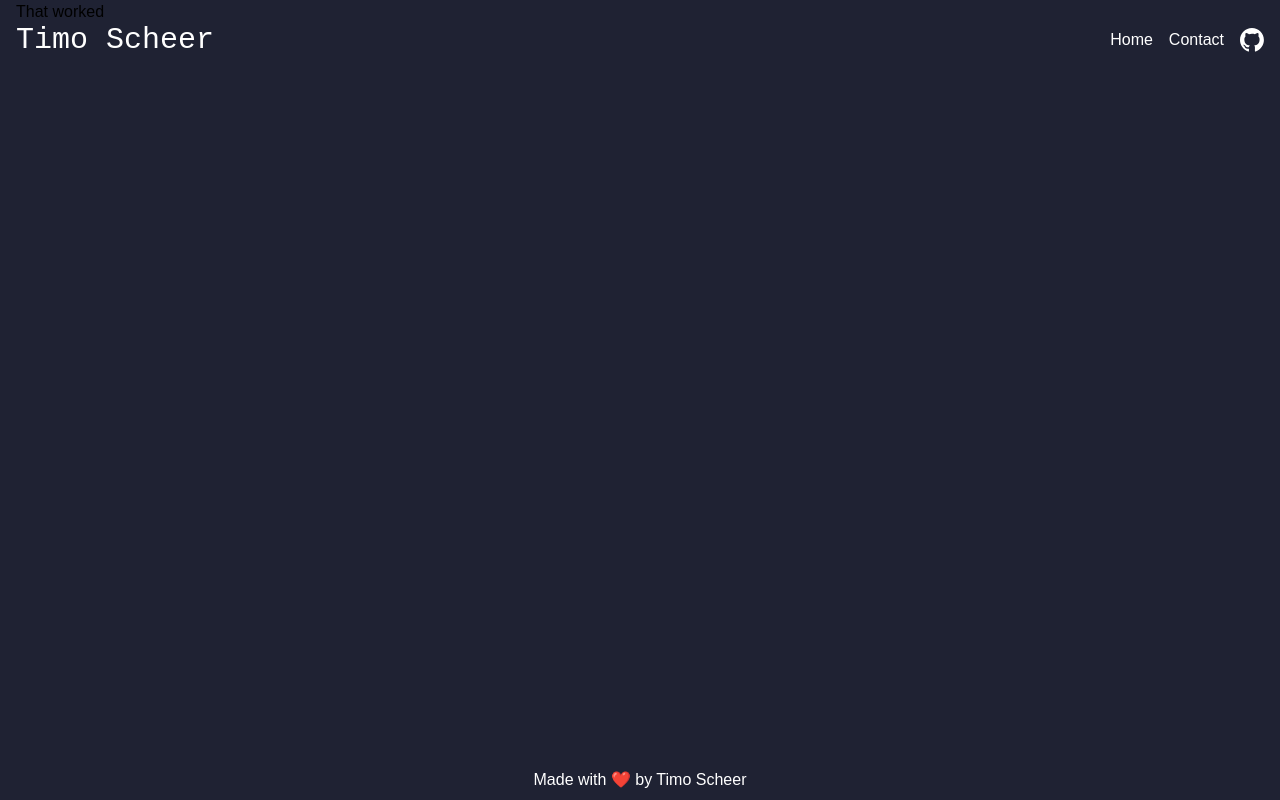
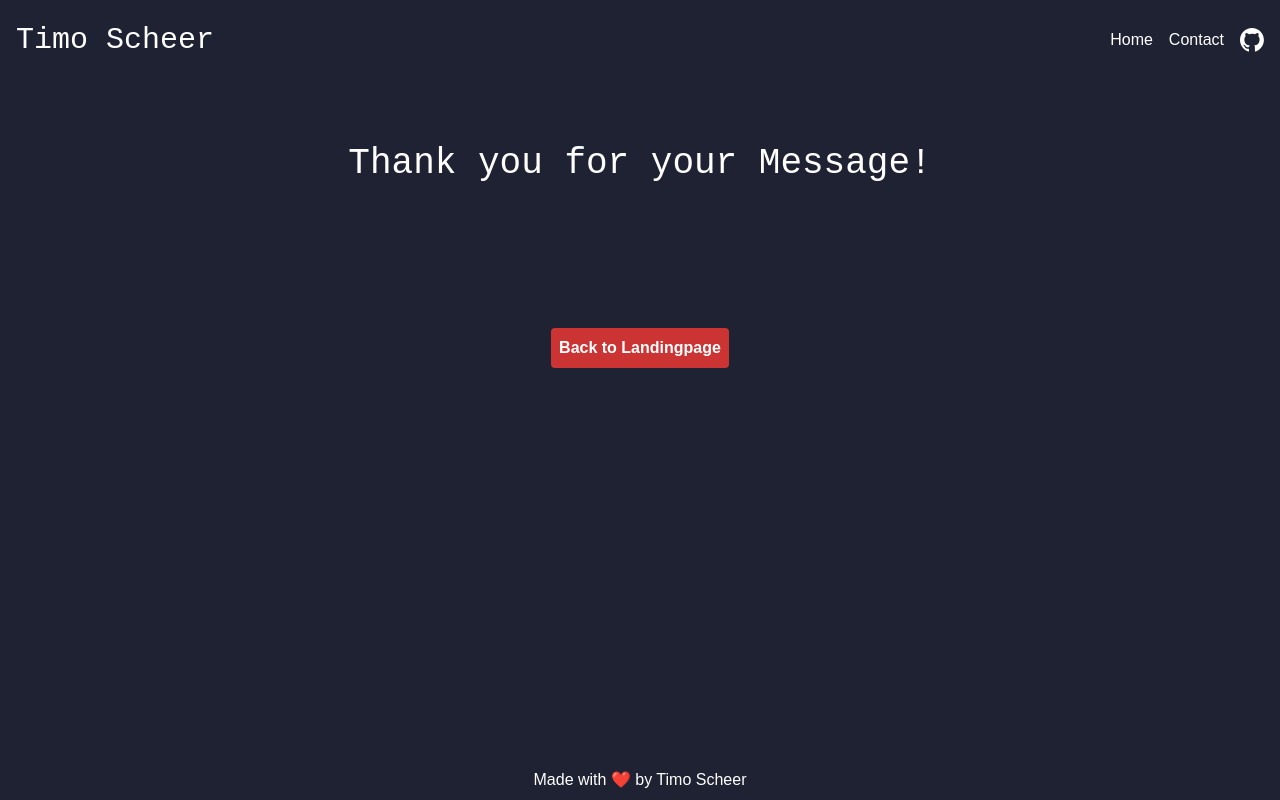
Before and after one commit to Monsieur-Monet/homepage, a SvelteKit app: page /success in a window 1280 px wide. Built offline with nearby package versions, Linux system fonts and the light colour scheme.

Commit message:
small updates

```diff
--- a/src/lib/Headline.svelte
+++ b/src/lib/Headline.svelte
@@ -14,7 +14,7 @@
   </h1>
 {:else if variant === "h2"}
   <h2
-    class="text-3xl font-mono text-white"
+    class="text-2xl md:text-3xl font-mono text-white"
     class:text-left={align === "left"}
     class:text-center={align === "center"}
     class:text-right={align === "right"}
--- a/src/routes/success/+page.svelte
+++ b/src/routes/success/+page.svelte
@@ -1 +1,31 @@
-<div>That worked</div>
+<script>
+    import ContentArea from "$lib/ContentArea.svelte";
+    import Headline from "$lib/Headline.svelte";
+    import Spacing from "$lib/Spacing.svelte";
+</script>
+
+<ContentArea center={true}>
+    <Spacing />
+    <Headline variant="h1">Thank you for your Message!</Headline>
+    <Spacing />
+    <div class="flex justify-center">
+        <a class="button" href="/">Back to Landingpage</a>
+    </div>
+</ContentArea>
+
+<style lang="scss">
+    .button {
+        margin: auto;
+        background-color: theme("colors.primary");
+        color: theme("colors.white");
+        padding: 0.5rem;
+        border-radius: 0.25rem;
+        cursor: pointer;
+        transition: all 0.2s ease-in-out;
+        font-weight: bold;
+        &:hover {
+            background-color: theme("colors.white");
+            color: theme("colors.primary");
+        }
+    }
+</style>
```
